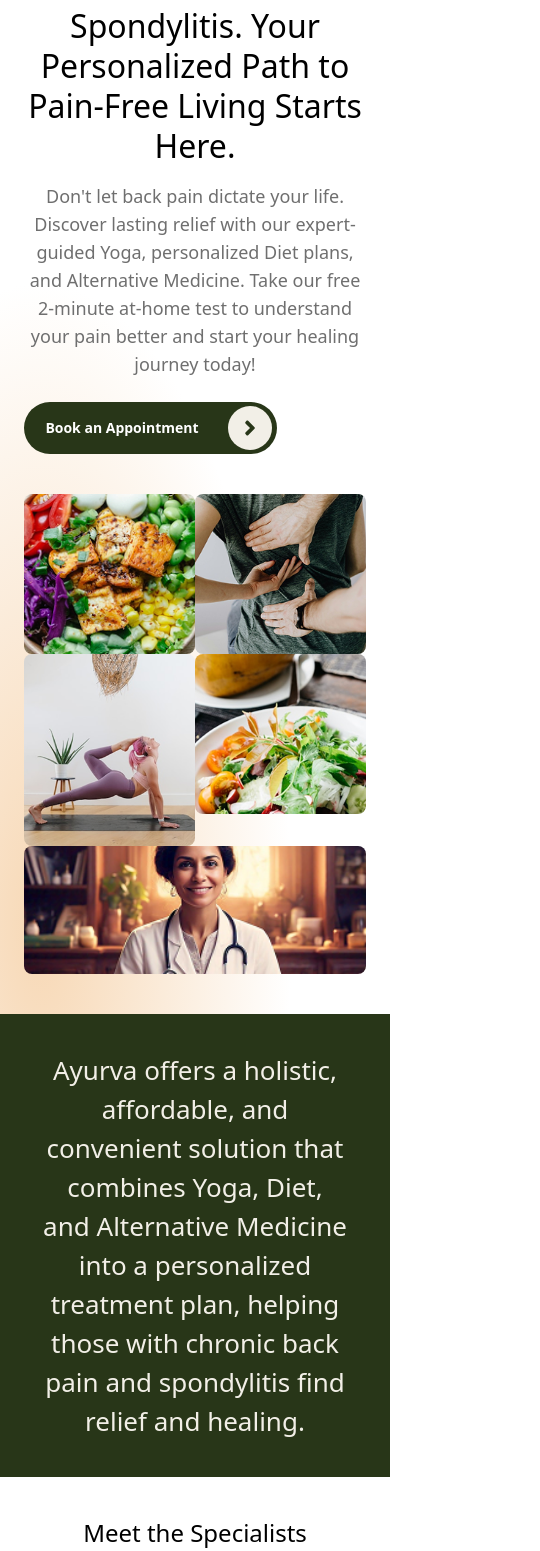
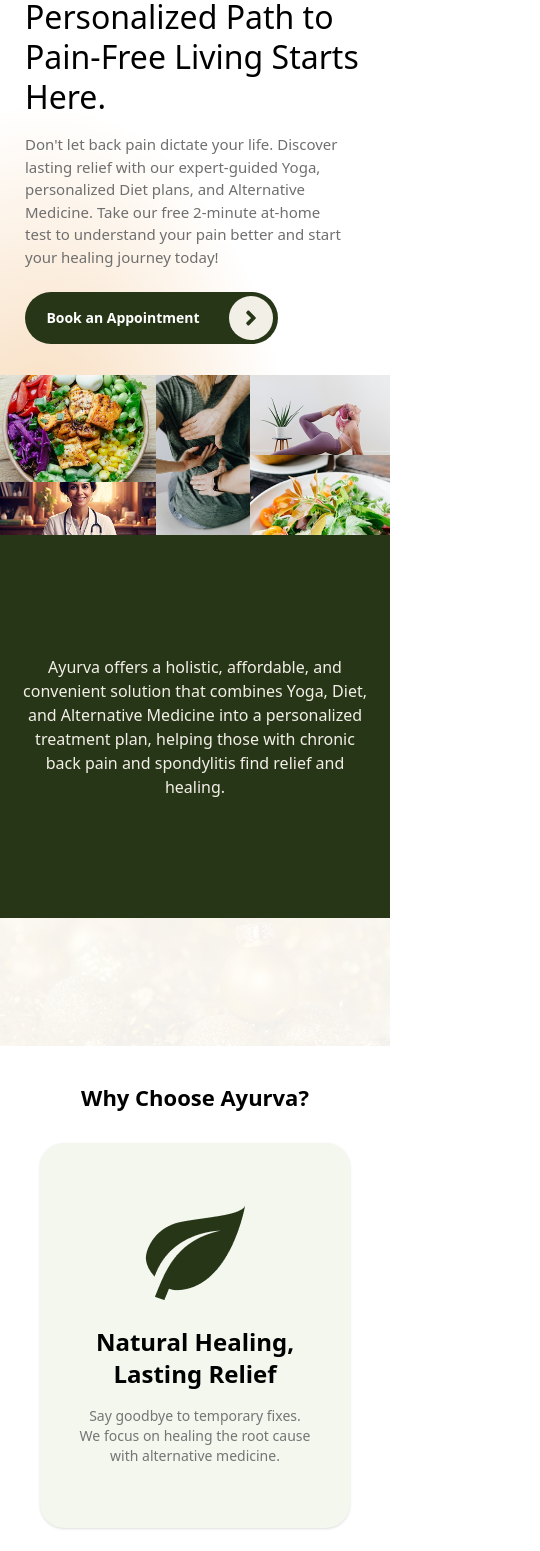
Before and after one commit to avijh2002/ayurva, a React (Vite) app: page / in a window 390 px wide. Shown: the part 286-1837 px from the top of the page, 540 px wide, since content can reach past the window. Built offline with nearby package versions, Linux system fonts and the light colour scheme.

Commit message:
service section responsive

```diff
--- a/src/components/HeroSection.jsx
+++ b/src/components/HeroSection.jsx
@@ -8,19 +8,19 @@
 
 const HeroSection = () => {
   return (
-    <div className="bg-[radial-gradient(64.38%_55.17%_at_10.47%_92.57%,_#F7D8B5_0%,_#FFFFFF_100%)]
-      h-auto max-w-[1280px] mx-auto flex flex-col md:flex-row justify-between px-6 md:px-10 py-10 md:py-16">
-
+    <div
+      className=" md:h-[645px] bg-[radial-gradient(64.38%_55.17%_at_10.47%_92.57%,_#F7D8B5_0%,_#FFFFFF_100%)] max-w-[1280px] mx-auto flex flex-col md:flex-row justify-between"
+    >
       {/* Left Content */}
-      <div className="w-full md:w-3/5 flex flex-col justify-center text-center md:text-left">
-        <h1 className="text-[clamp(32px,5vw,46px)] font-medium text-black leading-tight">
+      <div className="w-full pl-[25px] md:pl-[78px] py-[31px] md:py-[83px] text-left  md:w-3/5 flex flex-col justify-center  ">
+        <h1 className="text-[clamp(32px,5vw,46px)] pr-[50px] md:text-[46px] font-medium text-black leading-tight">
           Reclaim Your Life:
         </h1>
-        <h2 className="text-[clamp(32px,5vw,46px)] font-medium text-black leading-tight">
-          Natural Relief from Back Pain & Spondylitis. Your Personalized Path
-          to Pain-Free Living Starts Here.
+        <h2 className="text-[clamp(32px,5vw,46px)] md:pr-[61px] font-medium text-black  leading-tight">
+          Natural Relief from Back Pain & Spondylitis. Your Personalized Path to
+          Pain-Free Living Starts Here.
         </h2>
-        <p className="text-[#6F6F6F] mt-4 md:mt-6 text-lg">
+        <p className="text-[#6F6F6F] pr-[40px] mt-4 md:mt-5 text-[15px]">
           Don't let back pain dictate your life. Discover lasting relief with
           our expert-guided Yoga, personalized Diet plans, and Alternative
           Medicine. Take our free 2-minute at-home test to understand your pain
@@ -37,14 +37,37 @@
         </div>
       </div>
 
+      <div className="hidden md:flex w-2/5 md:h-full bg-purple-950">
+        <div className="flex flex-col w-1/2 h-full">
+          <img src={hero1} alt="hero1" className="h-1/3 w-full object-cover" />
+          <img src={hero2} alt="hero2" className="h-1/3 w-full object-cover" />
+          <img src={hero3} alt="hero3" className="h-1/3 w-full object-cover" />
+        </div>
+        <div className="flex flex-col w-1/2 h-full">
+          <img src={hero4} alt="hero4" className="h-1/2 w-full object-cover" />
+          <img src={hero5} alt="hero5" className="h-1/2 w-full object-cover" />
+        </div>
+      </div>
+
       {/* Right Image Grid */}
-      <div className="w-full md:w-2/5 mt-10 md:mt-0 grid grid-cols-2 gap-0">
-        <img src={hero1} alt="hero1" className="h-40 md:h-[164px] w-full object-cover rounded-lg" />
-        <img src={hero4} alt="hero4" className="h-40 md:h-[333px] w-full object-cover rounded-lg" />
-        <img src={hero2} alt="hero2" className="h-48 md:h-[356px] w-full object-cover rounded-lg" />
-        <img src={hero5} alt="hero5" className="h-40 md:h-[312px] w-full object-cover rounded-lg" />
-        <img src={hero3} alt="hero3" className="h-32 md:h-[132px] w-full object-cover rounded-lg col-span-2" />
-      </div>
+      <div className="flex w-full h-[160px] bg-purple-950 md:hidden">
+  {/* Left Section: 2 Columns */}
+  <div className="flex flex-col w-2/5 h-full">
+    <img src={hero1} alt="hero1" className="h-2/3 w-full object-cover" />
+    <img src={hero3} alt="hero2" className="h-1/3 w-full object-cover" />
+  </div>
+
+  <div className="flex w-3/5 h-full">
+    {/* Tall Image */}
+    <img src={hero4} alt="hero4" className="w-2/5 h-full object-cover" />
+
+    <div className="flex flex-col w-3/5 h-full">
+      <img src={hero2} alt="hero3" className="h-1/2 w-full object-cover" />
+      <img src={hero5} alt="hero5" className="h-1/2 w-full object-cover" />
+    </div>
+  </div>
+</div>
+
     </div>
   );
 };
--- a/src/components/Homeinfo.jsx
+++ b/src/components/Homeinfo.jsx
@@ -1,6 +1,6 @@
 const Homeinfo = () => {
   return (
-    <div className="max-w-[1280px] w-full py-10 px-6 bg-[#283618] h-auto  flex items-center justify-center mx-auto text-[#F2EFE7] text-[26px] text-center">
+    <div className="max-w-[1280px]  text-base w-full py-auto px-auto md:py-10 md:px-6 bg-[#283618] h-auto  flex items-center justify-center mx-auto text-[#F2EFE7] md:text-[26px] text-center">
         <p className="w-9/10 flex justify-center items-center mx-auto my-auto h-[383px] text-center font-400">Ayurva offers a holistic, affordable, and convenient solution that combines Yoga, Diet, and Alternative Medicine into a personalized treatment plan, helping those with chronic back pain and spondylitis find relief and healing.</p>
     </div>
   )
--- a/src/components/Overlappingcircle.jsx
+++ b/src/components/Overlappingcircle.jsx
@@ -3,7 +3,7 @@
 
 const Overlappingcircle = ({ image }) => {
   return (
-    <div className="relative w-78 h-72">
+    <div className="relative w-32 h-30 lg:w-78 lg:h-72 ">
       <div className="absolute w-full h-full  rounded-full">
         <img src={outer} />
       </div>
--- a/src/components/Qna.jsx
+++ b/src/components/Qna.jsx
@@ -115,7 +115,7 @@
           <p>{question.question}</p>
         </div>
 
-        <div className="flex flex-wrap justify-center  gap-[31px] mt-[58px]">
+        <div className="flex flex-wrap justify-center gap-2.5 sm:justify-center sm:bg-pink-400 md:justify-center md:bg-blue-500 sm:gap-[31px] md:gap-1/20 mt-[58px] bg-amber-400">
           {question?.options?.map((option, index) => (
             <Qnabox
               key={option}
--- a/src/components/Qnabox.jsx
+++ b/src/components/Qnabox.jsx
@@ -5,7 +5,7 @@
   }
   return (
     <div
-      className={`w-2/5 aspect-[3/2] p-0.5 md:w-[328px] md:h-[220px] text-xs rounded-xl md:text-xl font-semibold flex items-center justify-center ${
+      className={`w-[calc(50%-5px)] text-center whitespace-normal aspect-[3/2] md:w-[328px] md:h-[220px] text-xs rounded-[20px] sm:text-xl font-semibold flex items-center justify-center ${
         bg === sno ? "bg-[#606C38] text-white" : "bg-white text-black"
       }`}
       onClick={() => handleclick(sno)}
--- a/src/components/Servicetext.jsx
+++ b/src/components/Servicetext.jsx
@@ -3,10 +3,10 @@
 const Servicetext = ({para1,para2}) => {
   return (
     <div className="flex-col space-y-2 ">
-      <p className="font-semibold text-2xl w-[80%]">
+      <p className="font-semibold text-2xl lg:text-[32px] ">
        {para1}
       </p>
-      <p className="text-lg text-[#757575]">
+      <p className="text-[15px] lg:text-xl text-[#757575]">
         {para2}
       </p>
     </div>
--- a/src/components/WhyAyurva.jsx
+++ b/src/components/WhyAyurva.jsx
@@ -4,62 +4,37 @@
 import Bowl from "../assets/bowl.png";
 import Stethoscope from "../assets/Stethoscope.png";
 
-const services = [
-  {
-    image: Leaf,
-    title: "Natural Healing, Lasting Relief",
-    description:
-      "Say goodbye to temporary fixes. We focus on healing the root cause with alternative medicine.",
-    bgColor: "bg-[#F3F7EE]",
-  },
-  {
-    image: User,
-    title: "Personalized Yoga Therapy",
-    description:
-      "Expertly designed yoga sessions tailored to your specific pain points and flexibility levels.",
-    bgColor: "bg-[#E7F8D3]",
-  },
-  {
-    image: Stethoscope,
-    title: "Expert Doctor Consultations",
-    description:
-      "Receive personalized treatment plans from experienced Ayurveda, Homeopathy, and Naturopathy specialists.",
-    bgColor: "bg-[#D2E7BA]",
-  },
-  {
-    image: Bowl,
-    title: "Customized Ayurvedic Diet Plans",
-    description:
-      "Nutrition plans designed to reduce inflammation and strengthen your body from within.",
-    bgColor: "bg-[#BCD4B7]",
-  },
-];
-
 const WhyAyurva = () => {
   return (
-    <section className="max-w-[1280px] mx-auto px-6  text-center">
+    <section className=" max-w-[1280px] mx-auto px-10 pt-[35px] md:pt-[78px] text-center">
       {/* Heading */}
-      <h2 className="text-2xl md:text-4xl font-semibold text-black mt-16 mb-12">
-        Why Choose Ayurva?
-      </h2>
+      <h2 className="text-[22px] md:text-[40px]  mb-[29px] font-semibold text-black  md:mb-[71px]">Why Choose Ayurva?</h2>
 
       {/* Services Grid */}
-      <div className="grid grid-cols-1 sm:grid-cols-2 gap-6  mx-auto mb-12 w-full ">
-        {services.map((service, index) => (
-          <div
-            key={index}
-            className={`p-4 h-[385px] w-full md:p-6 rounded-3xl shadow-sm ${service.bgColor} flex flex-col md:items-start items-center  text-left `}
-          >
-            <img src={service.image} alt="hero1" className="md:h-30 md:w-30" />
+      <div className="grid grid-cols-1 lg:grid-cols-3 gap-6 mx-auto mb-12 w-full">
+      <div className="lg:col-span-2 px-[38px] py-[54px] h-[385px] w-full md:p-11 rounded-3xl shadow-sm bg-[#F3F7EE] flex flex-col justify-evenly items-center md:items-start  md:text-left">
+          <img src={Leaf} alt="Natural Healing" className="md:h-30 md:w-30" />
+          <h3 className=" text-2xl md:text-[32px] font-semibold text-black mt-4">Natural Healing, Lasting Relief</h3>
+          <p className=" text-sm md:text-lg text-center md:text-left text-[#757575] mt-2">Say goodbye to temporary fixes. We focus on healing the root cause with alternative medicine.</p>
+        </div>
 
-            <h3 className="text-lg md:text-4xl font-semibold text-black mt-4">
-              {service.title}
-            </h3>
-            <p className="text-sm md:text-lg text-center md:text-left  text-[#757575] mt-2">
-              {service.description}
-            </p>
-          </div>
-        ))}
+        <div className="px-[38px] py-[54px] h-[385px] w-full md:p-6 rounded-3xl shadow-sm bg-[#E7F8D3] flex flex-col justify-evenly items-center md:items-start  md:text-left">
+          <img src={User} alt="Yoga Therapy" className="md:h-30 md:w-30" />
+          <h3 className=" text-2xl md:text-[32px] font-semibold text-black mt-4">Personalized Yoga Therapy</h3>
+          <p className=" text-sm md:text-lg text-center md:text-left text-[#757575] mt-2">Expertly designed yoga sessions tailored to your specific pain points and flexibility levels.</p>
+        </div>
+
+        <div className="px-[38px] py-[54px] h-[385px] w-full md:p-6 rounded-3xl shadow-sm  bg-[#D2E7BA] flex flex-col justify-evenly items-center md:items-start  md:text-left">
+          <img src={Stethoscope} alt="Doctor Consultations" className="md:h-30 md:w-30" />
+          <h3 className=" text-2xl md:text-[32px] font-semibold text-black mt-4">Expert Doctor Consultations</h3>
+          <p className=" text-sm md:text-lg text-center md:text-left text-[#757575] mt-2">Receive personalized treatment plans from experienced Ayurveda, Homeopathy, and Naturopathy specialists.</p>
+        </div>
+
+        <div className="lg:col-span-2 px-[38px] py-[54px] h-[385px] w-full md:p-6 rounded-3xl shadow-sm bg-[#BCD4B7] flex flex-col justify-evenly items-center md:items-start  md:text-left">
+          <img src={Bowl} alt="Ayurvedic Diet Plans" className="md:h-30 md:w-30" />
+          <h3 className=" text-2xl md:text-[32px] font-semibold text-black mt-4">Customized Ayurvedic Diet Plans</h3>
+          <p className=" mt-[54px]text-sm md:text-lg text-center md:text-left text-[#757575] mt-2">Nutrition plans designed to reduce inflammation and strengthen your body from within.</p>
+        </div>
       </div>
 
       {/* Button */}
--- a/src/pages/Home.jsx
+++ b/src/pages/Home.jsx
@@ -17,13 +17,13 @@
     <div>
       <HeroSection />
       <Homeinfo />
-      <Specialists />
+      {/* <Specialists /> */}
       <div className="mx-auto max-w-[1280px] h-[#151px] py-16 bg-[url('/bells.jpg')] bg-cover bg-center opacity-7"></div>
       <WhyAyurva />
       <Reviews />
       <Steps/>
       <Service />
-      <Faq/>
+      {/* <Faq/> */}
       <Footer />
     </div>
   );
```
Also changed, not shown: src/components/Result.jsx (+31 -37 lines), src/components/Reviews.jsx (+20 -43 lines), src/components/Service.jsx (+36 -24 lines).
